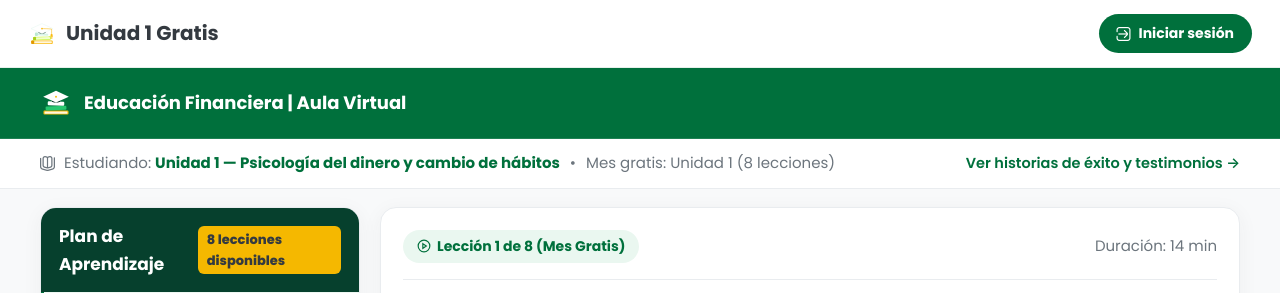
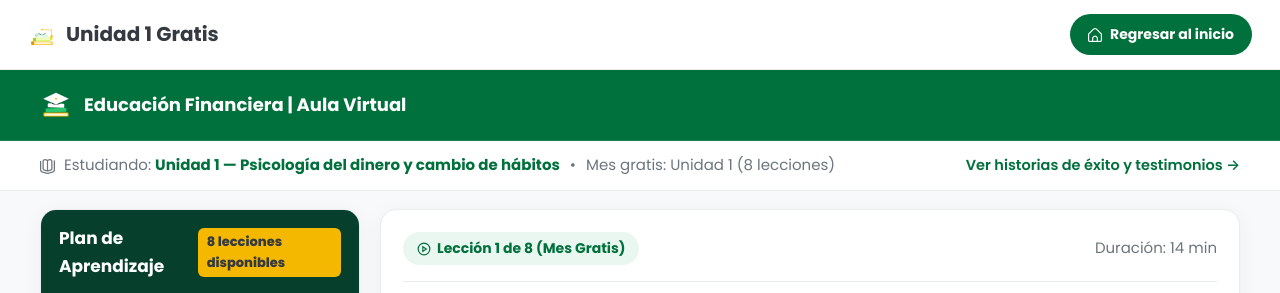
Before and after one commit to vivesalexa2020-alt/Escuela-financiera, a PHP site: page /index.php?page=aula&preview=1 in a window 1280 px wide. Shown: the top 293 px of the page. Run offline with PHP 8.4, Linux system fonts and the light colour scheme; data comes from the database, SQL or seed files in the repository; some libraries are stand-ins or nearby versions.

Commit message:
Mantener boton Probar fijo y mostrar Regresar al inicio en unidad gratis

```diff
--- a/app/views/aprendizaje/detalle-curso.php
+++ b/app/views/aprendizaje/detalle-curso.php
@@ -56,17 +56,10 @@ $leccionesDemoIds = isset($leccionesDemoIds) && is_array($leccionesDemoIds)
     </div>
     <div class="logged-topbar-right">
       <?php if ($esDemo): ?>
-        <?php if (empty($user)): ?>
-          <button type="button" class="demo-login-btn" onclick="irALoginDesdeDemo()">
-            <i class="fi fi-sr-sign-in-alt"></i>
-            <span>Iniciar sesión</span>
-          </button>
-        <?php else: ?>
-          <a href="index.php?page=home&skip_splash=1" class="demo-login-btn">
-            <i class="fi fi-rr-home"></i>
-            <span>Regresar al inicio</span>
-          </a>
-        <?php endif; ?>
+        <a href="index.php?page=home&skip_splash=1" class="demo-login-btn">
+          <i class="fi fi-rr-home"></i>
+          <span>Regresar al inicio</span>
+        </a>
       <?php else: ?>
         <span class="topbar-greeting">Hola, <strong id="topbarUserName">Estudiante</strong></span>
       <?php endif; ?>
--- a/app/views/inicio/index.php
+++ b/app/views/inicio/index.php
@@ -1077,7 +1077,7 @@
 </section>
 
   <div class="home-probar-wrap">
-    <a href="index.php?page=aula&preview=1" class="home-probar-btn" id="btnHomeProbar">
+    <a href="index.php?page=aula&amp;preview=1" class="home-probar-btn" id="btnHomeProbar">
       <span>Probar</span>
       <i class="fi fi-rr-arrow-small-right" style="font-size: 28px; line-height: 1; margin-left: 8px;"></i>
     </a>
--- a/public/js/script.js
+++ b/public/js/script.js
@@ -781,12 +781,6 @@ function updateAuthUI() {
   const guestLanding = document.getElementById('guestLanding');
   const studentDashboard = document.getElementById('studentDashboard');
   const navGuestNotice = document.getElementById('navGuestNotice');
-  const probarBtn = document.getElementById('btnHomeProbar');
-  if (probarBtn) {
-    const probarLabel = probarBtn.querySelector('span');
-    probarBtn.setAttribute('href', user ? 'index.php?page=aula' : 'index.php?page=aula&preview=1');
-    if (probarLabel) probarLabel.textContent = user ? 'Ir al Aula' : 'Probar';
-  }
 
   if (user) {
     // USUARIO AUTENTICADO:
```
